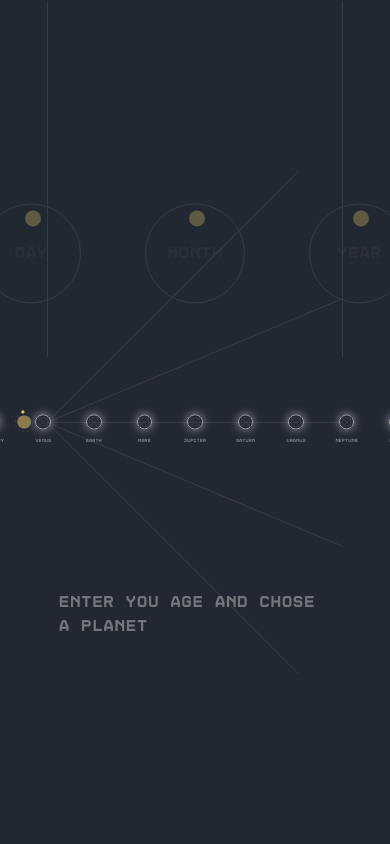
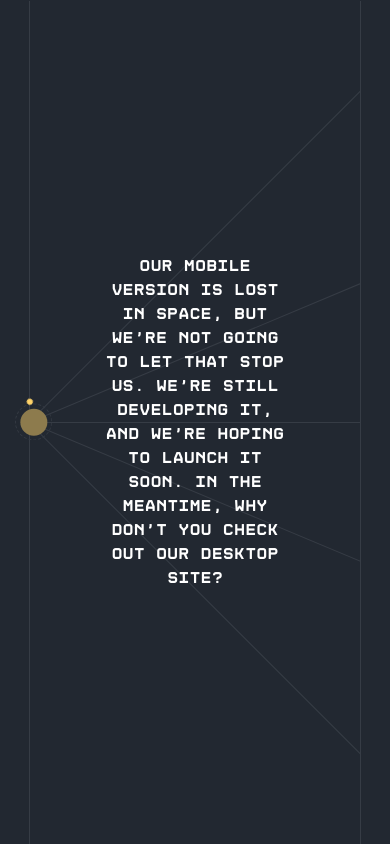
Before and after one commit to haninekkoub/space, a Next.js app: page / in a window 390 px wide. Built offline with nearby package versions, Linux system fonts and the light colour scheme.

Commit message:
favicon+ responsive

```diff
--- a/components/Planet.tsx
+++ b/components/Planet.tsx
@@ -93,7 +93,7 @@ export default function Planet({ name, planetColor }: any) {
 
   return (
     <motion.div
-      className="flex flex-col justify-center gap-2 items-center -mt-[2vw] w-[6vw] "
+      className="flex flex-col justify-center gap-2 items-center -mt-[3vw] lg:-mt-[2vw] w-[6vw] "
       variants={section}
       initial="initial"
       animate="animate"
@@ -101,7 +101,7 @@ export default function Planet({ name, planetColor }: any) {
       exit="exit"
     >
       <motion.div
-        className="relative h-[4vw] w-[4vw] rounded-full border"
+        className="relative h-[6vw] lg:h-[4vw] w-[6vw] lg:w-[4vw] rounded-full border"
         variants={container}
       >
         <motion.svg
@@ -116,7 +116,7 @@ export default function Planet({ name, planetColor }: any) {
         </motion.svg>
 
         <motion.div
-          className="h-[2.5vw] w-[2.5vw] border-[1px] border-primary absolute top-1/2 left-1/2 transform -translate-x-1/2 -translate-y-1/2"
+          className="h-[3.75vw] lg:h-[2.5vw] w-[3.75vw] lg:w-[2.5vw] border-[1px] border-primary absolute top-1/2 left-1/2 transform -translate-x-1/2 -translate-y-1/2"
           variants={box}
         />
         <motion.div
--- a/components/calcul.tsx
+++ b/components/calcul.tsx
@@ -128,10 +128,10 @@ export default function Calcul({
           <motion.h1 variants={title} className="text-[1.375rem]">
             {planetName}
           </motion.h1>
-          <p className="text-stretch text-sm">{text}</p>
+          <p className="text-stretch text-sm lg:text-sm">{text}</p>
         </motion.div>
         <div className="flex flex-col gap-4 justify-center items-start min-w-[20vw] font-DisketBold text-[1.125rem] text-white">
-          <p className=" ">You are :</p>
+          <p>You are :</p>
           <div className="flex flex-col gap-2 items-end w-full text-bold">
             <p className="text-sm">
               <motion.span variants={number} className="text-[1.125rem] mr-2">
--- a/components/layout.tsx
+++ b/components/layout.tsx
@@ -8,7 +8,7 @@ const fadeFirst = {
     width: "0%",
   },
   animate: {
-    width: "120%",
+    width: "100vh",
     transition: {
       delay: 0.3,
       duration: 1.5,
@@ -20,7 +20,7 @@ const fade = {
     width: "0%",
   },
   animate: {
-    width: "120%",
+    width: "150%",
     transition: {
       delay: 1,
       duration: 1.5,
@@ -34,7 +34,7 @@ export default function Layout({ children }: any) {
         variants={container}
         initial="initial"
         animate="animate"
-        className="h-full w-[76vw] overflow-hidden relative"
+        className="h-full w-[85vw] md:w-[76vw] overflow-hidden relative"
       >
         <motion.div
           variants={fade}
@@ -62,11 +62,16 @@ export default function Layout({ children }: any) {
         />
         <motion.div
           variants={fadeFirst}
-          className=" h-[2px]  bg-primary origin-left rotate-90 absolute top-0 left-[100%]"
+          className=" h-[2px] bg-primary origin-left rotate-90 absolute top-0 left-[100%]"
         />
       </motion.div>
-      <div className="">{children}</div>
-      <div className="absolute top-1/2 -translate-y-1/2 left-[3.75vw]">
+      <div className="sm:block  hidden">{children}</div>
+      <div className="sm:hidden absolute top-1/2 -translate-y-1/2 left-1/2 -translate-x-1/2 font-DisketBold text-white  text-center">
+        Our mobile version is lost in space, but we're not going to let that
+        stop us. We're still developing it, and we're hoping to launch it soon.
+        In the meantime, why don't you check out our desktop site?
+      </div>
+      <div className="absolute top-1/2 -translate-y-1/2 left-[15px] sm:left-[3.75vw] ">
         <Sun />
       </div>
     </div>
--- a/components/sun.tsx
+++ b/components/sun.tsx
@@ -14,14 +14,14 @@ const moon = {
 
 export default function Sun() {
   return (
-    <div className="relative h-[4.5vw] w-[4.5vw] rounded-full border border-dashed border-[#333942] box-content">
-      <div className=" h-[3.5vw] w-[3.5vw] rounded-full bg-[#8D7B4D] origin-center absolute top-1/2 left-1/2 transform -translate-x-1/2 -translate-y-1/2" />
+    <div className="relative h-[9vw] sm:h-[4.5vw] w-[9vw] sm:w-[4.5vw] rounded-full border border-dashed border-[#333942] box-content">
+      <div className="h-[7vw] sm:h-[3.5vw] w-[7vw] sm:w-[3.5vw] rounded-full bg-[#8D7B4D] origin-center absolute top-1/2 left-1/2 transform -translate-x-1/2 -translate-y-1/2" />
       <motion.div
-        className="h-[4.5vw] w-[4.5vw] relative rounded-full box-content"
+        className="h-[9vw] sm:h-[4.5vw] w-[9vw] sm:w-[4.5vw] relative rounded-full box-content"
         variants={moon}
         animate="animate"
       >
-        <div className="h-[0.875vw] w-[0.875vw] bg-[#ffd369] rounded-full" />
+        <div className="h-[1.5vw] sm:h-[0.875vw] w-[1.5vw] sm:w-[0.875vw] bg-[#ffd369] rounded-full" />
       </motion.div>
     </div>
   );
--- a/components/tabs.tsx
+++ b/components/tabs.tsx
@@ -131,7 +131,7 @@ const TabsDemo = ({ day, year, month }: any) => {
             },
             i: React.Key | null | undefined
           ) => (
-            <Tabs.Content value={planet.tab} className="w-[70vw]" key={i}>
+            <Tabs.Content value={planet.tab} className="w-[70vw] " key={i}>
               <div className="flex justify-center items-center">
                 <Calcul
                   PlanetYearInMilliseconds={planet.PlanetYearInMilliseconds}
--- a/pages/index.tsx
+++ b/pages/index.tsx
@@ -1,4 +1,5 @@
 import Form from "@/components/form";
+import Head from "next/head";
 import Layout from "@/components/layout";
 import TabsDemo from "@/components/tabs";
 import { useState } from "react";
@@ -10,9 +11,13 @@ export default function Home() {
 
   return (
     <Layout>
-      <div className="absolute top-1/2 left-1/2 transform -translate-x-1/2 -translate-y-1/2 ">
+      <Head>
+        <title>Universal Timeline</title>
+        <link rel="icon" href="/favicon.svg" sizes="any" />
+        <meta name="viewport" content="initial-scale=1.0, width=device-width" />
+      </Head>
+      <div className="absolute top-1/2 left-1/2 transform -translate-x-1/2 -translate-y-1/2">
         <Form setDay={setDay} setMonth={setMonth} setYear={setYear} />
-
         <TabsDemo day={day} month={month} year={year} />
       </div>
     </Layout>
--- a/tailwind.config.js
+++ b/tailwind.config.js
@@ -10,7 +10,7 @@ module.exports = {
   ],
   theme: {
     screens: {
-      sm: "480px",
+      sm: "560px",
       md: "768px",
       lg: "1024px",
       xl: "1440px",
```
Also changed, not shown: public/favicon.svg (added).
